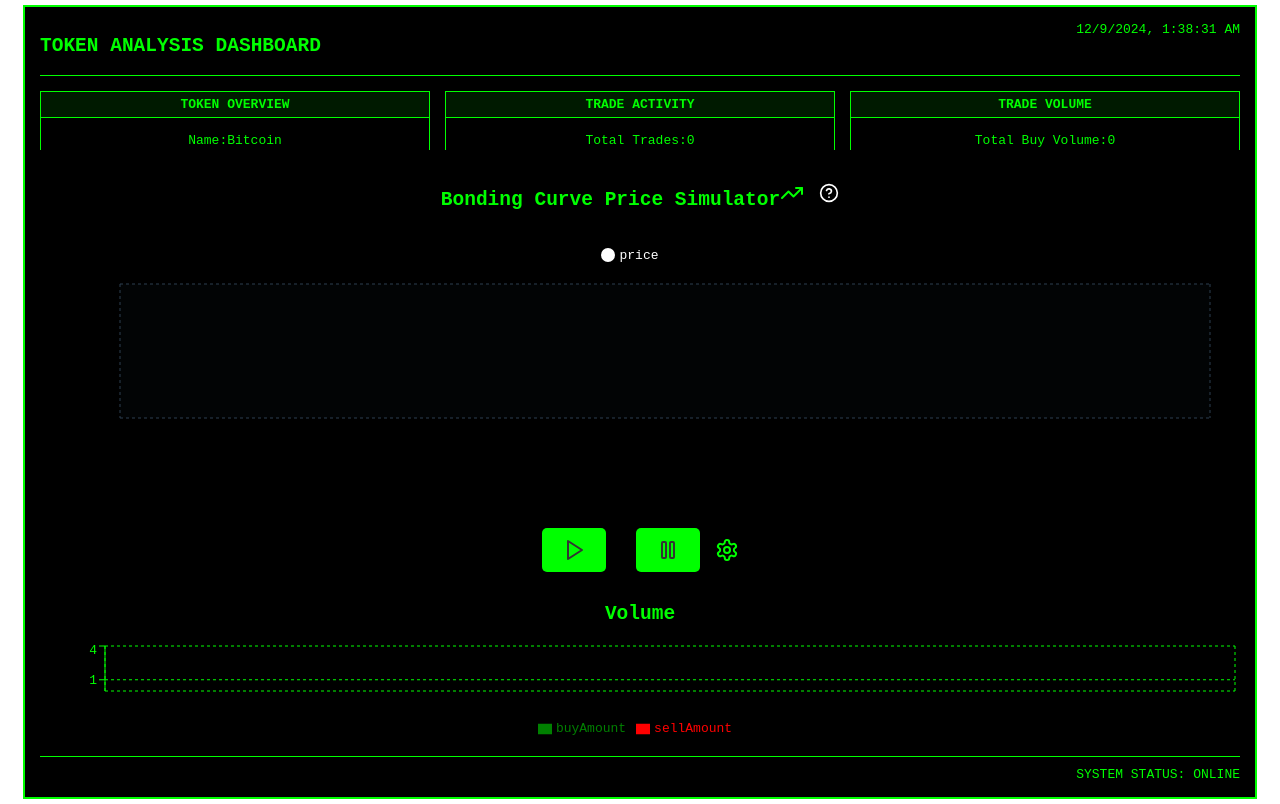
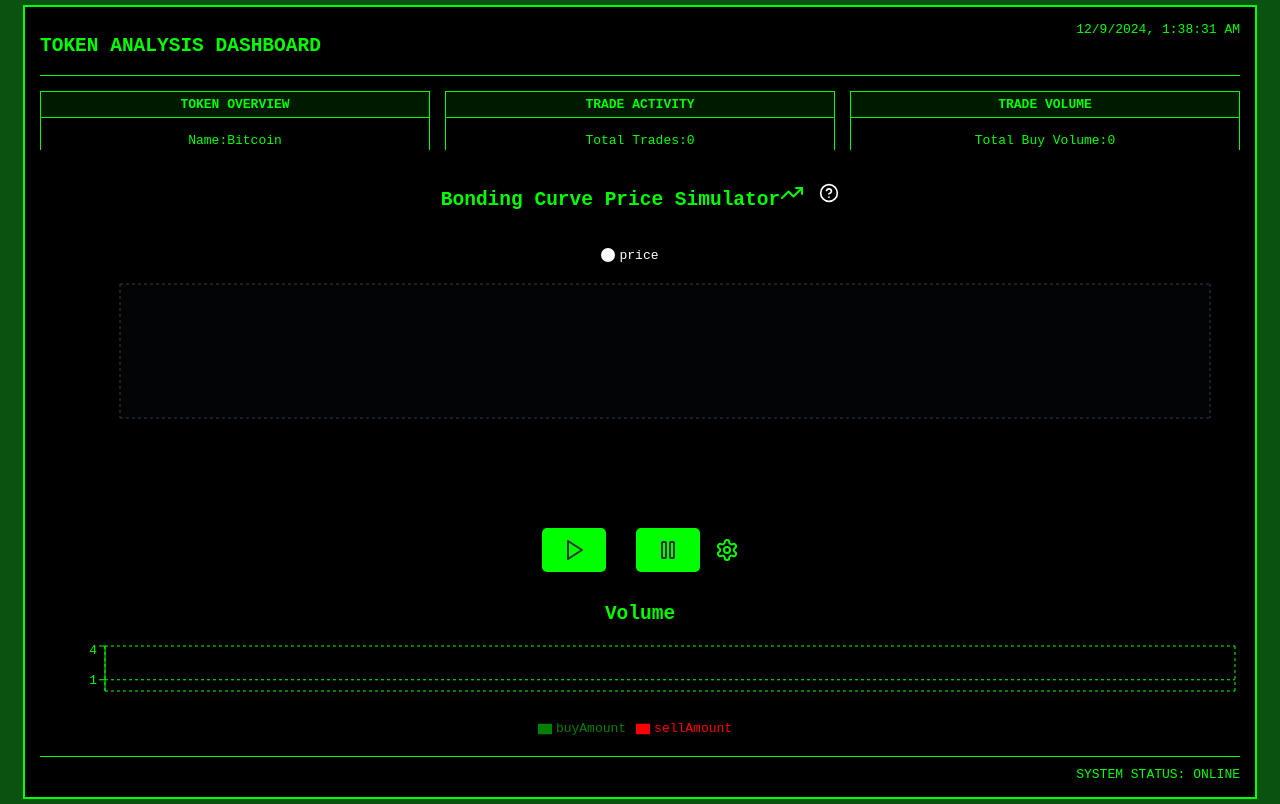
Before and after one commit to trev-sykes/BondingCurveSimulator, a React (Create React App) app: page / in a window 1280 px wide. Built offline with nearby package versions, Linux system fonts and the light colour scheme.

Commit message:
style, background change

```diff
--- a/src/index.css
+++ b/src/index.css
@@ -5,6 +5,7 @@ body {
   -webkit-font-smoothing: antialiased;
   -moz-osx-font-smoothing: grayscale;
   overflow-y: hidden;
+  background-color: rgb(9, 82, 16);
 }
 
 code {
```
